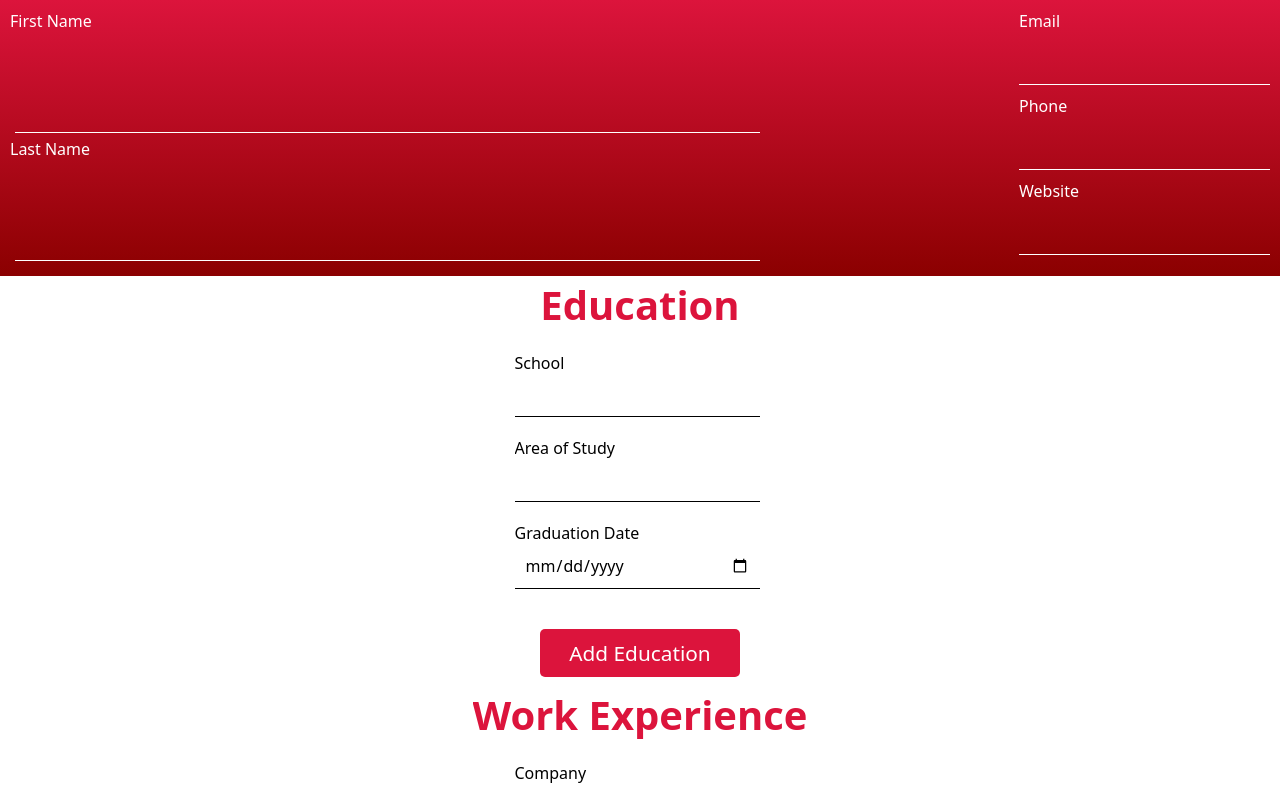
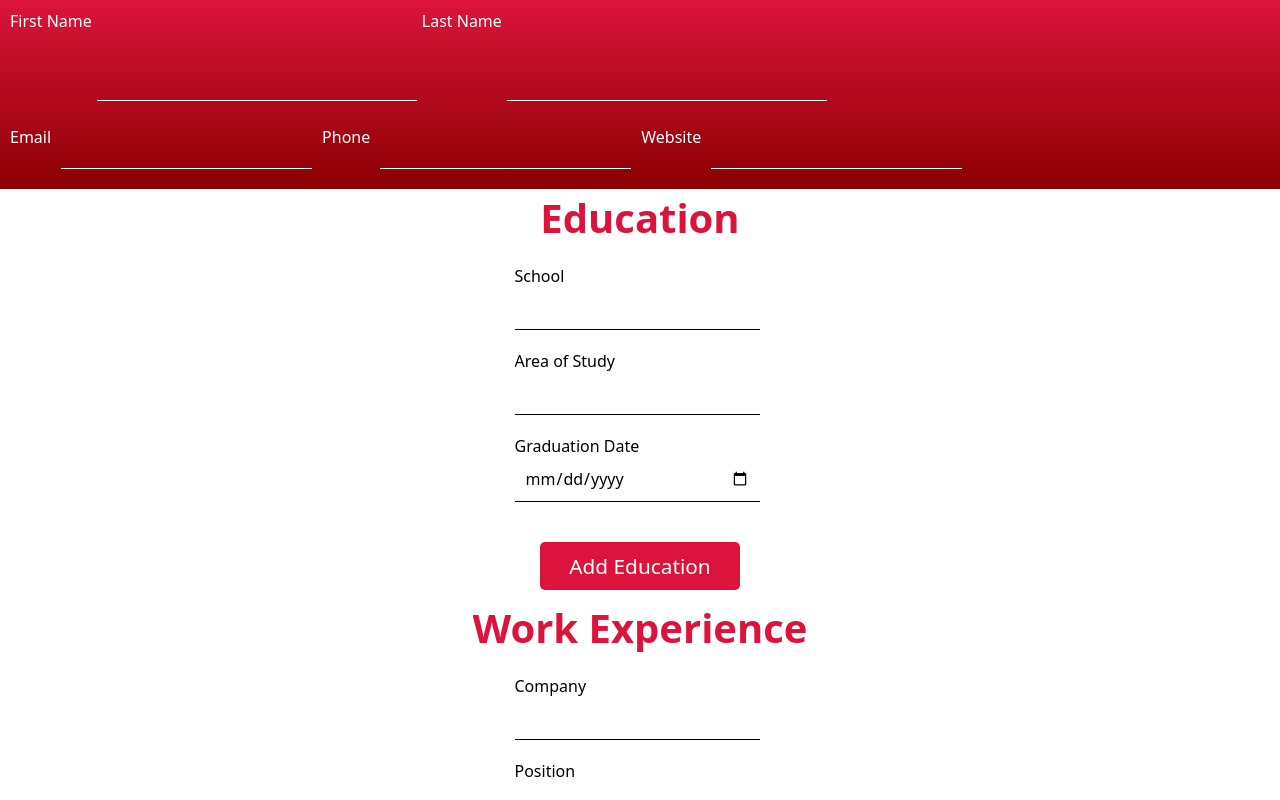
Before and after one commit to vansharora03/CV-Application, a React (Create React App) app: page / in a window 1280 px wide. Shown: the top 800 px of the page. Built offline with nearby package versions, Linux system fonts and the light colour scheme.

Commit message:
Moved elements in PersonalInfo component

```diff
--- a/src/styles/PersonalInfo.css
+++ b/src/styles/PersonalInfo.css
@@ -10,11 +10,16 @@
     padding-left: 10px;
     padding-right: 10px;
     display: flex;
+    flex-direction:  column;
     border-bottom: 1px solid white;
     justify-content: space-between;
     gap: 20px;
     padding-bottom: 10px;
     background-image: linear-gradient(crimson, darkred);
+}
+
+.name {
+    display: flex;
 }
 
 .header  {
@@ -35,7 +40,7 @@ lable[for="lastName"], #lastName {
 
 .miscInfo {
     display: flex;
-    flex-direction: column;
+    gap: 10px;
 }
 
 input {
@@ -47,10 +52,13 @@ input {
     font-size: 1rem;
 }
 
+.name
+
 #firstName, #lastName {
     display: inline;
     font-size: 3rem;
     font-weight: bold;
+    width: 300px;
     margin: 5px;
 }
 
```
